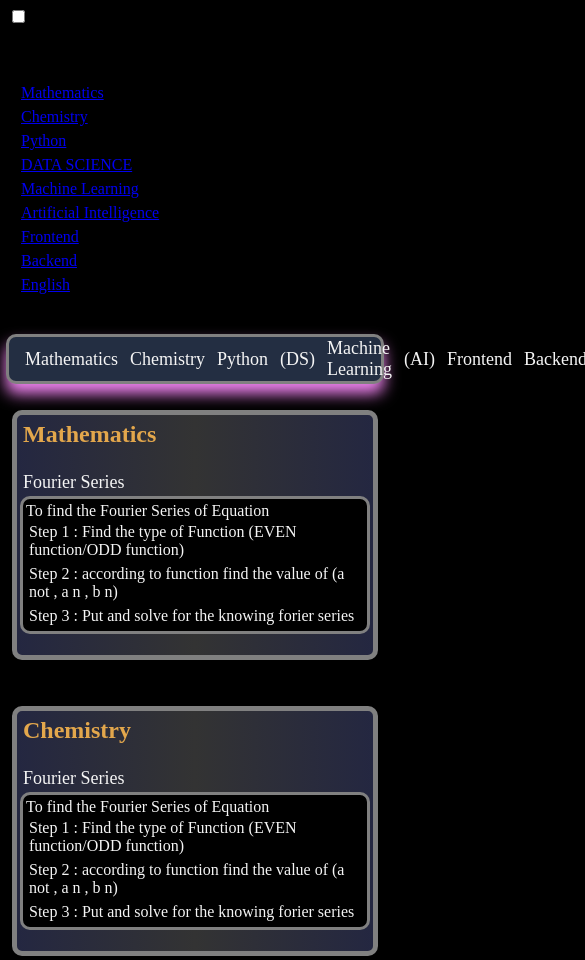
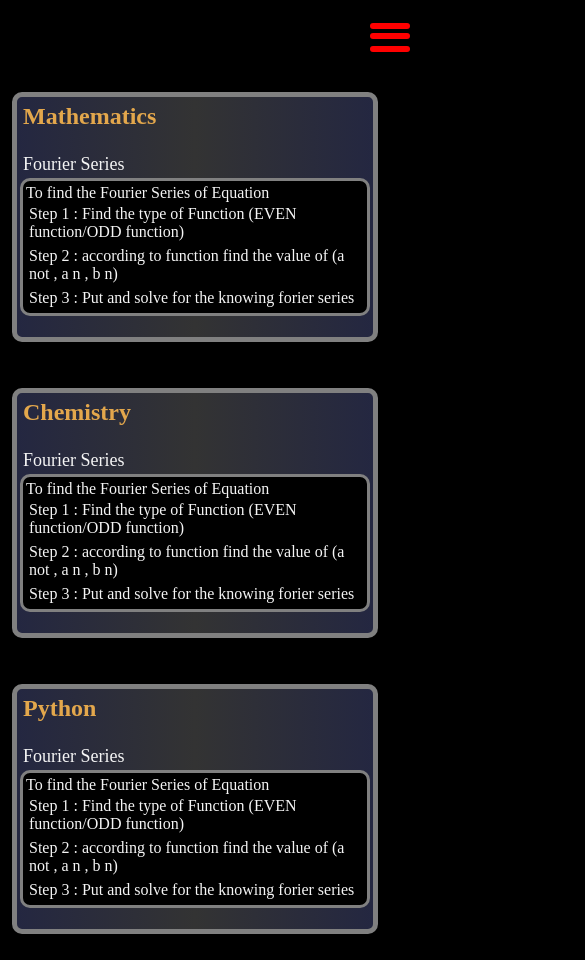
Before and after one commit to Devdatt-bit/CSE_DEPARTMENT_MUNGER, a plain HTML site: page assignment.html in a window 390 px wide. Shown: the top 960 px of the page, 585 px wide, since content can reach past the window. Drawn offline with Linux system fonts and the light colour scheme.

Commit message:
Update design.css

```diff
--- a/design.css
+++ b/design.css
@@ -67,3 +67,130 @@
 .footer{
     text-align: center;
 }
+
+
+.subject{
+    width: 40px;
+    height: 5px;
+    background-color: red;
+    margin: 6px 20px;
+
+}
+
+@media (min-width:768px) {
+
+
+.menu{
+    display: none;
+}
+}
+
+
+
+
+
+@media (max-width:768px) {
+
+    .header-bar{
+      display: none;
+    }
+
+
+
+    .menu{
+        height: 30px;
+        margin-top: 30px;
+    }
+
+    /* Hamburger Button */
+    .menu-toggle {
+      position: fixed;
+      top: 20px;
+      left: 20px;
+      width: 40px;
+      height: 30px;
+      cursor: pointer;
+      z-index: 1001;
+
+    }
+
+    .menu-toggle input {
+      display: none;
+    }
+
+    .menu-toggle span {
+      display: block;
+      height: 4px;
+      width: 100%;
+      background: white;
+      border-radius: 4px;
+      position: absolute;
+      left: 0;
+      transition: 0.4s;
+      background-color: red;
+      margin-left: 350px;
+    }
+
+    .menu-toggle span:nth-child(1) {
+      background-color: #333;
+    }
+
+    .menu-toggle span:nth-child(2) {
+      top: 13px;
+    }
+
+    .menu-toggle span:nth-child(3) {
+      top: 26px;
+    }
+
+    .menu-toggle input:checked ~ span:nth-child(1) {
+       opacity: 0;
+
+    }
+
+    .menu-toggle input:checked ~ span:nth-child(2) {
+      transform: rotate(45deg);
+      top: 13px;
+    }
+
+    .menu-toggle input:checked ~ span:nth-child(3) {
+      transform: rotate(-45deg);
+      top: 13px;
+    }
+
+
+    .side-nav {
+      position: fixed;
+      top: 0;
+      left: -250px;
+      width: 250px;
+      height: 100%;
+      background: #333;
+      padding-top: 60px;
+      transition: 0.4s;
+      z-index: 1000;
+    }
+
+    .side-nav ul {
+      list-style: none;
+      padding: 0;
+      margin: 0;
+    }
+
+    .side-nav ul li {
+      padding: 15px 20px;
+      border-bottom: 1px solid #444;
+    }
+
+    .side-nav ul li a {
+      color: white;
+      text-decoration: none;
+      font-size: 18px;
+      display: block;
+    }
+
+    /* Slide in menu when checked */
+    .menu-toggle input:checked ~ .side-nav {
+      left: 0;
+    }
+   }
```
